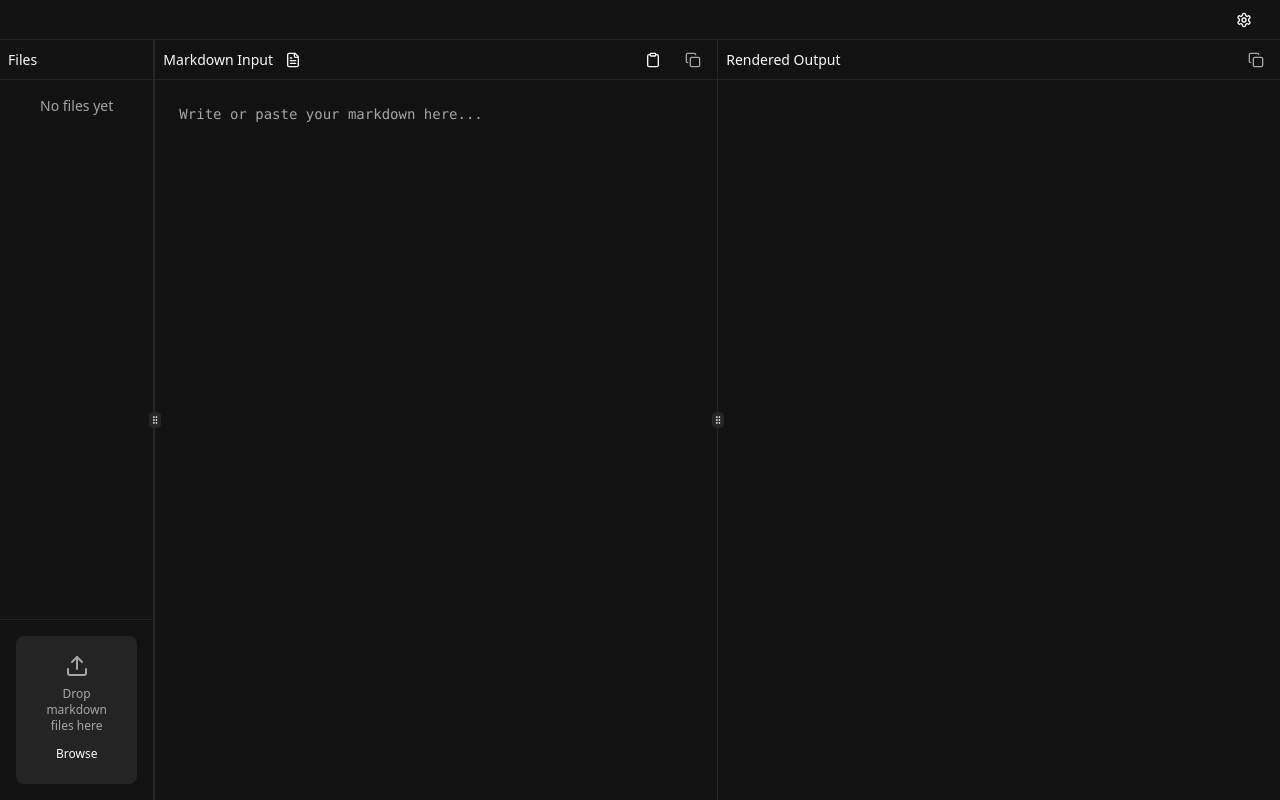
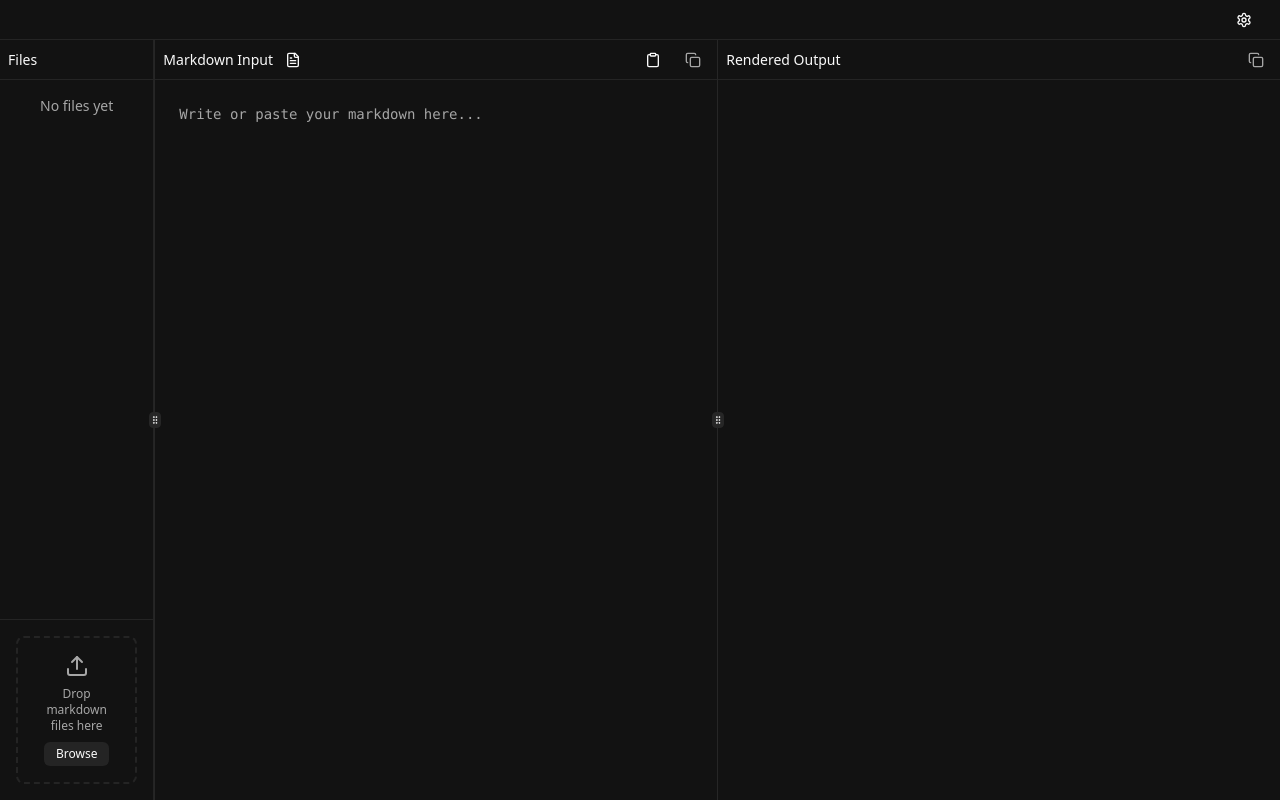
Before and after one commit to gerardstcrypto/pitchblack-mdx-tool, a React (Vite) app: page / in a window 1280 px wide. Built offline with nearby package versions, Linux system fonts and the light colour scheme.

Commit message:
Reverted to edit edt-001d66cf-8a5f-4ef6-88c8-db0426eb07ce: "Fix: Resolve 'id is not defined' error in template-button.tsx"

```diff
--- a/src/components/ui/skeleton.tsx
+++ b/src/components/ui/skeleton.tsx
@@ -1,18 +1,12 @@
-
 import { cn } from "@/lib/utils"
 
 function Skeleton({
   className,
-  shimmer = false,
   ...props
-}: React.HTMLAttributes<HTMLDivElement> & { shimmer?: boolean }) {
+}: React.HTMLAttributes<HTMLDivElement>) {
   return (
     <div
-      className={cn(
-        "rounded-md bg-muted",
-        shimmer ? "relative overflow-hidden before:absolute before:inset-0 before:-translate-x-full before:animate-[shimmer_2s_infinite] before:bg-gradient-to-r before:from-transparent before:via-white/20 before:to-transparent" : "animate-pulse",
-        className
-      )}
+      className={cn("animate-pulse rounded-md bg-muted", className)}
       {...props}
     />
   )
--- a/src/modules/markdown-viewer/components/client/file-tree.tsx
+++ b/src/modules/markdown-viewer/components/client/file-tree.tsx
@@ -5,7 +5,6 @@ import { FileTreeItem, UploadProgress } from '../../types';
 import { isMarkdownFile } from '../../helpers/markdown-processor';
 import { toast } from "sonner";
 import { ScrollArea } from "@/components/ui/scroll-area";
-import { Skeleton } from '@/components/ui/skeleton';
 
 interface FileTreeProps {
   files: FileTreeItem[];
@@ -136,15 +135,12 @@ const FileTree: React.FC<FileTreeProps> = ({
         onDragLeave={handleDragLeave}
         onDrop={handleDrop}
       >
-        <Skeleton
-          shimmer={true}
-          className={`border-2 border-dashed rounded-lg p-4 text-center transition-colors ${
-            isDragging
-              ? 'border-primary bg-secondary/40'
-              : 'border-muted hover:border-muted-foreground/50'
-          }`}
-        >
-          <div className="flex flex-col items-center relative z-10">
+        <div className={`border-2 border-dashed rounded-lg p-4 text-center transition-colors ${
+          isDragging
+            ? 'border-primary bg-secondary/40'
+            : 'border-muted hover:border-muted-foreground/50'
+        }`}>
+          <div className="flex flex-col items-center">
             <Upload
               className="h-6 w-6 text-muted-foreground mb-2"
               aria-hidden="true"
@@ -169,7 +165,7 @@ const FileTree: React.FC<FileTreeProps> = ({
               />
             </label>
           </div>
-        </Skeleton>
+        </div>
 
         {/* Upload progress indicators */}
         {hasUploadsInProgress && (
```
